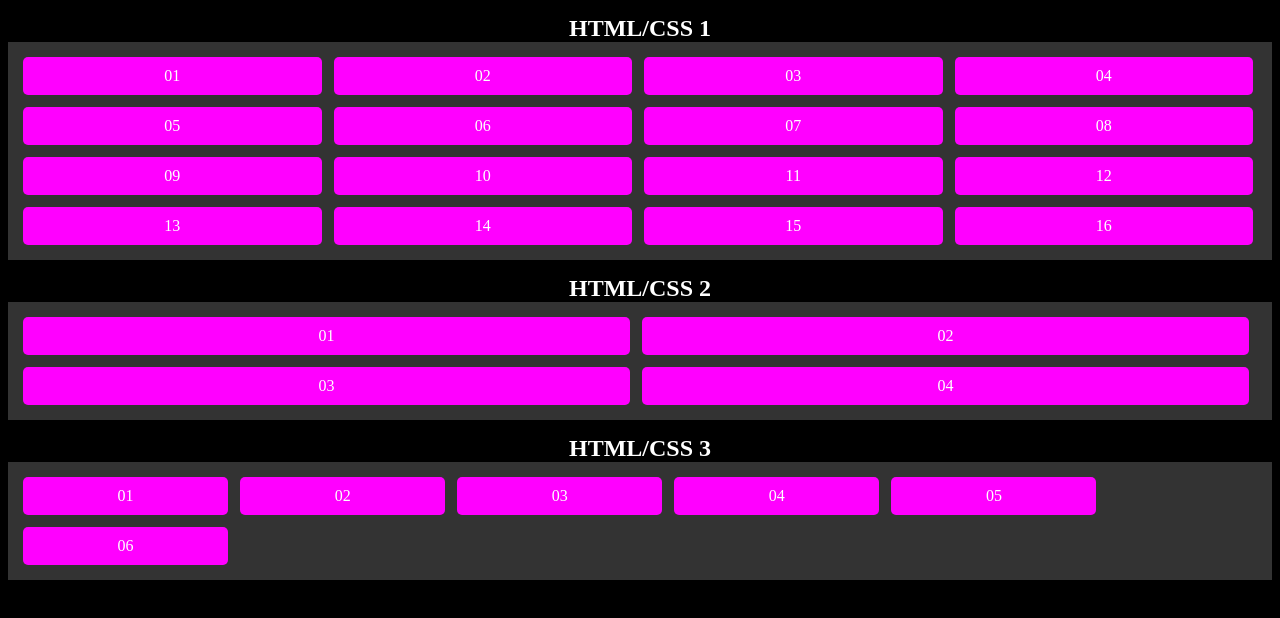
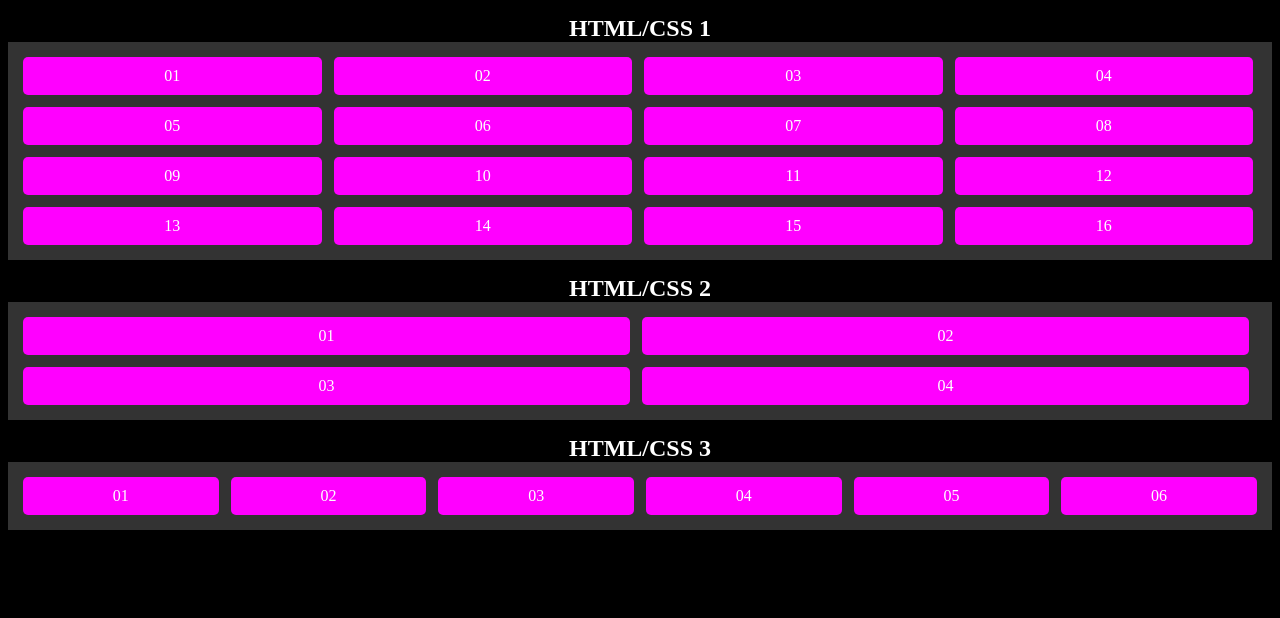
Before and after one commit to mirairitoru/w8-output, a website: page flex_form/html/index.html in a window 1280 px wide. Drawn offline with Linux system fonts and the light colour scheme.

Commit message:
最終調整

```diff
--- a/flex_form/html/css/style.css
+++ b/flex_form/html/css/style.css
@@ -78,7 +78,7 @@ body {
 
 .item-3 {
     color: #fff;
-    width: calc(15% - -20px);
+    width: calc(100% / 6 - 10px);
     box-sizing: border-box;
     padding: 10px;
     background-color: #ff00ff;
```
